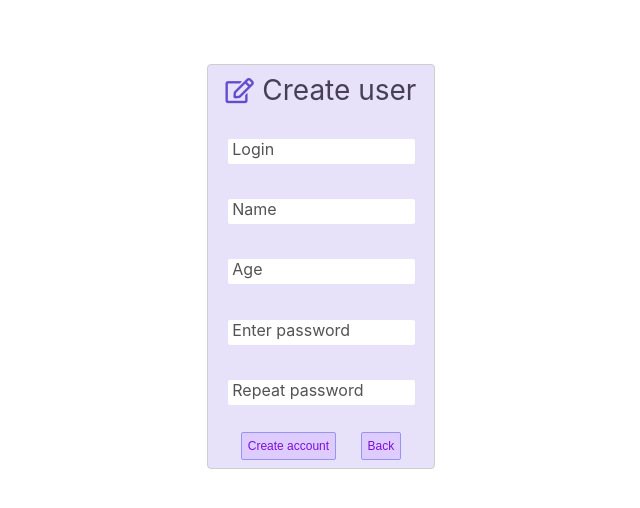
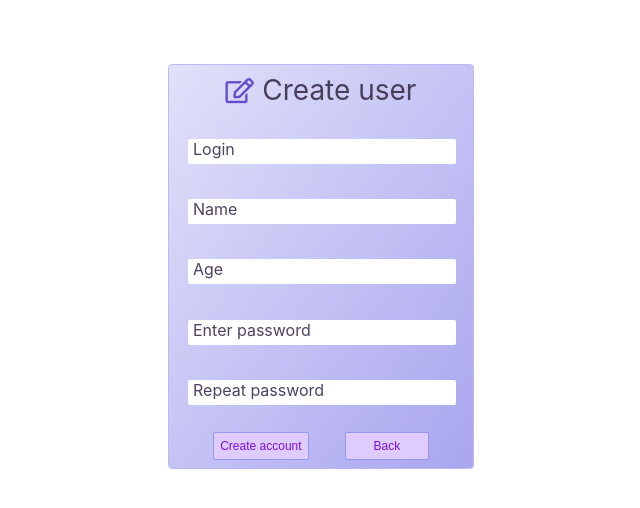
Before and after one commit to RihardKrauz/iqs-ui, a React app in the folder iqs-ui-web/: page /login in a window 1280 px wide. Both pictures are taken after a click on the button "SIGN UP". Shown: the top 508 px of the page, without its empty margins (319-959 px from the left). Built offline with nearby package versions, Linux system fonts and the light colour scheme.

Commit message:
styles refactoring

```diff
--- a/iqs-ui-web/src/common/styles/colors.scss
+++ b/iqs-ui-web/src/common/styles/colors.scss
@@ -2,3 +2,12 @@ $dark-purple: #483e5a;
 $soft-purple: #deccff;
 $strong-purple: #9696f1;
 $common-purple: #7c0fdc;
+
+$form-background-gradient-top: #e1e1f9;
+$form-background-gradient-bottom: #a9a5ef;
+$form-border: #b9b9f5;
+
+$cl-color-default: #535254;
+$cl-color-strong: #4e4161;
+$cl-color-active: blue;
+$cl-color-invalid: red;
--- /dev/null
+++ b/iqs-ui-web/src/common/styles/iq-form.scss
@@ -0,0 +1,42 @@
+@import './colors.scss';
+
+.iq-form {
+    display: block;
+    margin-top: 4em;
+    padding: 0.5em;
+    background-image: linear-gradient(to bottom right, $form-background-gradient-top, $form-background-gradient-bottom);
+    border: solid 1px $form-border;
+    border-radius: 4px;
+    color: $dark-purple;
+    min-width: 18em;
+
+    &__item {
+        margin: 0 0.5em 1.5em 0.5em;
+    }
+
+    &__action {
+        background-color: $soft-purple;
+        border: solid 1px $strong-purple;
+        padding: 0.5em;
+        cursor: pointer;
+        border-radius: 2px;
+        font-size: 12px;
+        color: $common-purple;
+        transition: 0.3s;
+        min-width: 7em;
+
+        &:hover {
+            background-color: $strong-purple;
+            color: black;
+        }
+    }
+
+    &__actions-panel {
+        display: flex;
+        justify-content: space-evenly;
+    }
+
+    &__actions-panel {
+        margin-top: 1em;
+    }
+}
--- a/iqs-ui-web/src/common/ui-kit/iq-input/iq-input.scss
+++ b/iqs-ui-web/src/common/ui-kit/iq-input/iq-input.scss
@@ -1,13 +1,16 @@
+@import '../../styles/colors.scss';
+
 .iq-input {
     display: flex;
     padding: 0.5em 0.2em 0.2em 0.2em;
-    color: #535254;
+    color: $cl-color-default;
     flex-direction: column;
 
     &__title {
         position: absolute;
         transition: 0.2s;
         margin-left: 0.3em;
+        color: $cl-color-strong;
 
         &-el {
             cursor: text;
@@ -21,16 +24,16 @@
     }
 
     &__title.active {
-        color: blue;
+        color: $cl-color-active;
     }
 
     &__value-el.invalid {
-        border-color: red;
+        border-color: $cl-color-invalid;
     }
 
     &__validation {
         font-size: 0.7em;
-        color: red;
+        color: $cl-color-invalid;
         max-width: 14em;
     }
 
@@ -49,11 +52,14 @@
         border: solid 1px transparent;
         border-radius: 2px;
         padding: 0.3em;
+        width: 100%;
+        padding-right: 0;
+        padding-left: 0;
     }
 
     input:focus {
         outline: none;
-        border-color: blue;
+        border-color: $cl-color-active;
         border-radius: 2px;
     }
 
--- a/iqs-ui-web/src/modules/auth/components/login-form/login-form.js
+++ b/iqs-ui-web/src/modules/auth/components/login-form/login-form.js
@@ -1,6 +1,7 @@
 import React from 'react';
 import http from '../../../../services/axios-http';
 import './login-form.scss';
+import '../../../../common/styles/iq-form.scss';
 import { GetHashCode } from '../../../../common/utils/security';
 import IqInput from '../../../../common/ui-kit/iq-input/iq-input';
 import IqTitle from '../../../../common/ui-kit/iq-icon-title/iq-icon-title';
@@ -38,26 +39,26 @@ export default props => {
 
     return (
         <div className="auth-container">
-            <div className="auth-form">
-                <div className="auth-form__item">
+            <div className="iq-form">
+                <div className="iq-form__item">
                     <IqTitle content="Login form" fa-icon-key="fas fa-dove" color="rgb(98, 77, 206)" />
                 </div>
-                <div className="auth-form__item">
+                <div className="iq-form__item">
                     <IqInput data-key="loginField" title="Username" />
                 </div>
-                <div className="auth-form__item">
+                <div className="iq-form__item">
                     <IqInput data-type="password" data-key="passField" title="Password" />
                 </div>
-                <div className="auth-form__actions-panel">
+                <div className="iq-form__actions-panel">
                     <input
-                        className="auth-form__action"
+                        className="iq-form__action"
                         type="submit"
                         id="loginActionBtn"
                         onClick={onLogin}
                         value="SIGN IN"
                     />
                     <input
-                        className="auth-form__action"
+                        className="iq-form__action"
                         type="button"
                         id="signUpActionBtn"
                         onClick={onSignUp}
--- a/iqs-ui-web/src/modules/auth/components/login-form/login-form.scss
+++ b/iqs-ui-web/src/modules/auth/components/login-form/login-form.scss
@@ -1,43 +1,4 @@
-@import '../../../../common/styles/colors.scss';
-
-.auth-form {
-    display: block;
-    margin-top: 4em;
-    padding: 0.5em;
-    background-color: #e7e1f9;
-    border: solid 1px #cecece;
-    border-radius: 4px;
-    color: $dark-purple;
-
-    &__item {
-        margin: 0 0.5em 1.5em 0.5em;
-    }
-
-    &__action {
-        background-color: $soft-purple;
-        border: solid 1px $strong-purple;
-        padding: 0.5em;
-        cursor: pointer;
-        border-radius: 2px;
-        font-size: 12px;
-        color: $common-purple;
-        transition: 0.3s;
-
-        &:hover {
-            background-color: $strong-purple;
-            color: black;
-        }
-    }
-
-    &__actions-panel {
-        display: flex;
-        justify-content: space-evenly;
-    }
-
-    &__actions-panel {
-        margin-top: 1em;
-    }
-}
+/* @import '../../../../common/styles/iq-form.scss'; */
 
 .auth-container {
     display: flex;
--- a/iqs-ui-web/src/modules/profile/components/profile-card/profile-card.js
+++ b/iqs-ui-web/src/modules/profile/components/profile-card/profile-card.js
@@ -18,7 +18,8 @@ export default () => {
 
     return (
         <div>
-            This is your profile! {personData.name} {personData.age} {personData.role}
+            This is your profile:
+            {JSON.stringify(personData)}
         </div>
     );
 };
--- a/iqs-ui-web/src/modules/registration/components/registration-card/registration-card.js
+++ b/iqs-ui-web/src/modules/registration/components/registration-card/registration-card.js
@@ -2,6 +2,7 @@ import React from 'react';
 import IqTitle from '../../../../common/ui-kit/iq-icon-title/iq-icon-title';
 import IqInput from '../../../../common/ui-kit/iq-input/iq-input';
 import './registration-card.scss';
+import '../../../../common/styles/iq-form.scss';
 import http from '../../../../services/axios-http';
 import { GetHashCode } from '../../../../common/utils/security';
 import { ValidatedField } from '../../../../common/ui-kit/forms/validated-field';
@@ -69,11 +70,11 @@ export default props => {
     return (
         <div>
             <div className="register-layout">
-                <div className="user-form">
-                    <div className="user-form__item">
+                <div className="iq-form">
+                    <div className="iq-form__item">
                         <IqTitle content="Create user" fa-icon-key="far fa-edit" color="rgb(98, 77, 206)" />
                     </div>
-                    <div className="user-form__item">
+                    <div className="iq-form__item">
                         <IqInput
                             data-key="loginField"
                             title="Login"
@@ -82,7 +83,7 @@ export default props => {
                             bind-validate-action={fields['Login'].validation.bindAction}
                         />
                     </div>
-                    <div className="user-form__item">
+                    <div className="iq-form__item">
                         <IqInput
                             data-key="nameField"
                             title="Name"
@@ -91,7 +92,7 @@ export default props => {
                             bind-validate-action={fields['Name'].validation.bindAction}
                         />
                     </div>
-                    <div className="user-form__item">
+                    <div className="iq-form__item">
                         <IqInput
                             data-type="number"
                             data-key="ageField"
@@ -101,7 +102,7 @@ export default props => {
                             title="Age"
                         />
                     </div>
-                    <div className="user-form__item">
+                    <div className="iq-form__item">
                         <IqInput
                             data-type="password"
                             data-key="pass1Field"
@@ -114,7 +115,7 @@ export default props => {
                             validation={fields['Password1'].validation.params}
                         />
                     </div>
-                    <div className="user-form__item">
+                    <div className="iq-form__item">
                         <IqInput
                             data-type="password"
                             data-key="pass2Field"
@@ -127,16 +128,16 @@ export default props => {
                             validation={fields['Password2'].validation.params}
                         />
                     </div>
-                    <div className="user-form__actions-panel">
+                    <div className="iq-form__actions-panel">
                         <input
-                            className="user-form__action"
+                            className="iq-form__action"
                             type="submit"
                             id="signUpActionBtn"
                             onClick={onCreateBtnClick}
                             value="Create account"
                         />
                         <input
-                            className="user-form__action"
+                            className="iq-form__action"
                             type="button"
                             id="backBtn"
                             onClick={onBackBtnClick}
--- a/iqs-ui-web/src/modules/registration/components/registration-card/registration-card.scss
+++ b/iqs-ui-web/src/modules/registration/components/registration-card/registration-card.scss
@@ -1,43 +1,4 @@
-@import '../../../../common/styles/colors.scss';
-
-.user-form {
-    display: block;
-    margin-top: 4em;
-    padding: 0.5em;
-    background-color: #e7e1f9;
-    border: solid 1px #cecece;
-    border-radius: 4px;
-    color: $dark-purple;
-
-    &__item {
-        margin: 0 0.5em 1.5em 0.5em;
-    }
-
-    &__action {
-        background-color: $soft-purple;
-        border: solid 1px $strong-purple;
-        padding: 0.5em;
-        cursor: pointer;
-        border-radius: 2px;
-        font-size: 12px;
-        color: $common-purple;
-        transition: 0.3s;
-
-        &:hover {
-            background-color: $strong-purple;
-            color: black;
-        }
-    }
-
-    &__actions-panel {
-        display: flex;
-        justify-content: space-evenly;
-    }
-
-    &__actions-panel {
-        margin-top: 1em;
-    }
-}
+/* @import '../../../../common/styles/iq-form.scss'; */
 
 .register-layout {
     display: flex;
```
